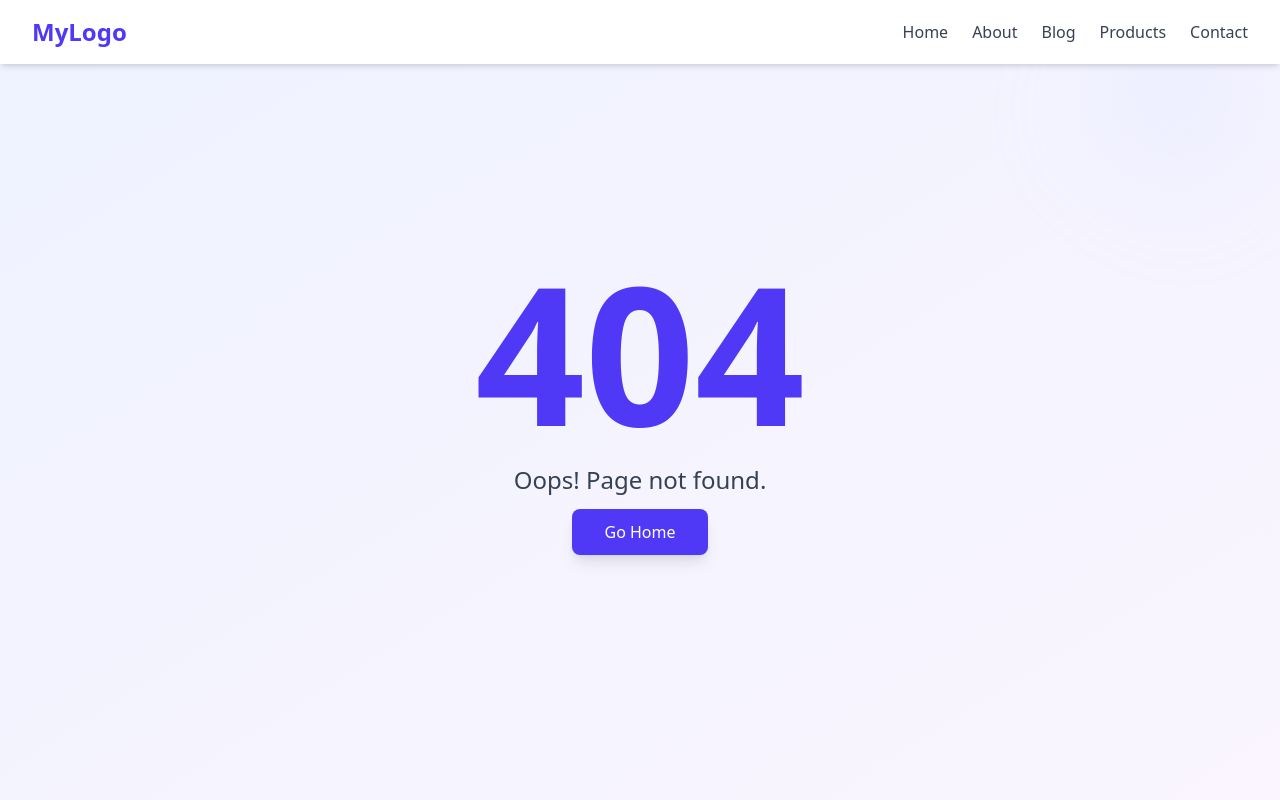
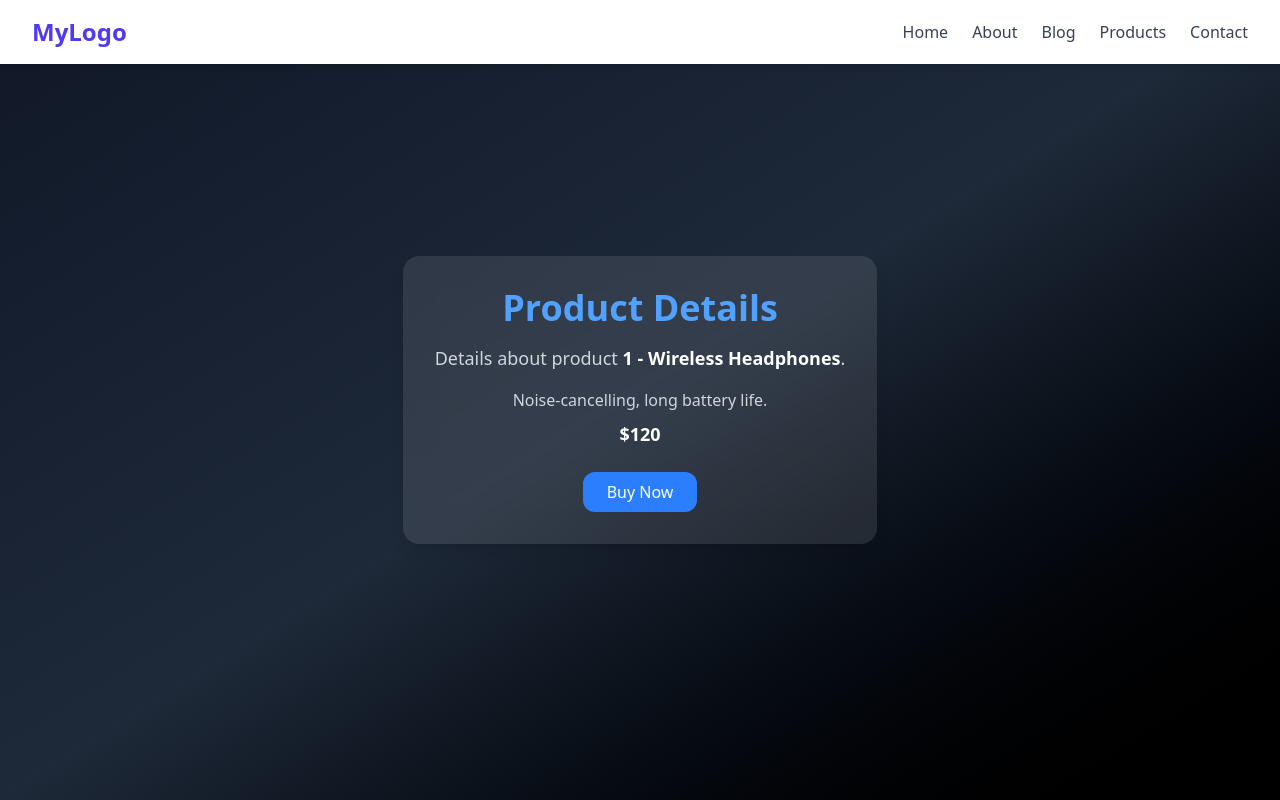
Before and after one commit to Cabdinasir64/Next-Js, a Next.js app: page /products/1 in a window 1280 px wide. Before the commit this address had no page. Built offline with nearby package versions, Linux system fonts and the light colour scheme.

Commit message:
feat: add DetailsPageProduct component with animated product details

```diff
--- /dev/null
+++ b/src/app/products/[productid]/page.tsx
@@ -0,0 +1,57 @@
+"use client";
+
+import React from "react";
+import { motion } from "framer-motion";
+
+interface Product {
+    id: number;
+    name: string;
+    price: string;
+    desc: string;
+}
+
+const products: Product[] = [
+    { id: 1, name: "Wireless Headphones", price: "$120", desc: "Noise-cancelling, long battery life." },
+    { id: 2, name: "Smart Watch", price: "$250", desc: "Fitness tracking and notifications." },
+    { id: 3, name: "Gaming Laptop", price: "$1,500", desc: "High performance with RGB keyboard." },
+    { id: 4, name: "Bluetooth Speaker", price: "$80", desc: "Portable with deep bass." },
+    { id: 5, name: "4K Monitor", price: "$400", desc: "Crisp visuals for work and play." },
+];
+
+interface DetailsPageProps {
+    params: Promise<{ productid: string }>;
+}
+
+export default function DetailsPageProduct({ params }: DetailsPageProps) {
+    const realParams = React.use(params);
+    const product = products.find(p => p.id.toString() === realParams.productid);
+
+    return (
+        <section className="min-h-screen flex items-center justify-center bg-gradient-to-br from-gray-900 via-gray-800 to-black text-white p-6">
+            <motion.div
+                initial={{ opacity: 0, y: 30 }}
+                animate={{ opacity: 1, y: 0 }}
+                transition={{ duration: 0.6 }}
+                className="bg-white/10 backdrop-blur-lg p-8 rounded-2xl shadow-lg max-w-lg text-center"
+            >
+                <h1 className="text-3xl md:text-4xl font-bold text-blue-400 mb-4">
+                    Product Details
+                </h1>
+                {product ? (
+                    <>
+                        <p className="text-lg text-gray-300">
+                            Details about product <span className="font-semibold text-white">{product.id} - {product.name}</span>.
+                        </p>
+                        <p className="mt-4 text-gray-300">{product.desc}</p>
+                        <p className="mt-2 text-lg font-bold text-white">{product.price}</p>
+                    </>
+                ) : (
+                    <p className="text-lg text-red-400">Product not found.</p>
+                )}
+                <button className="mt-6 px-6 py-2 bg-blue-500 hover:bg-blue-600 rounded-xl font-medium transition">
+                    Buy Now
+                </button>
+            </motion.div>
+        </section>
+    );
+}
```
